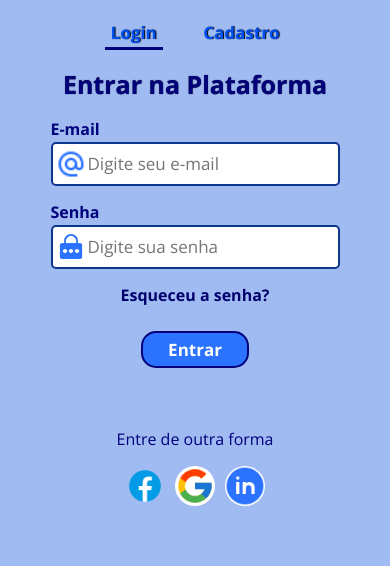
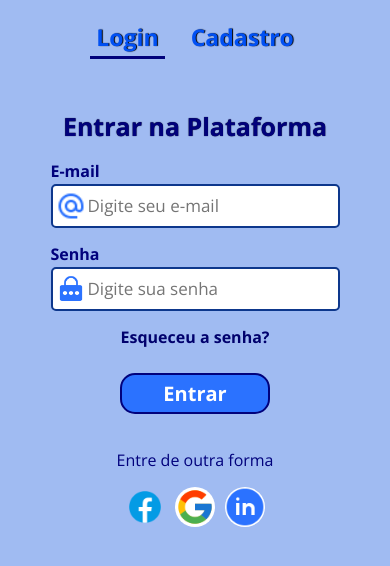
Before and after one commit to DarkSide-Dev/studytech, a React (Create React App) app: page /login in a window 390 px wide. Shown: the top 566 px of the page. Built offline with nearby package versions, Linux system fonts and the light colour scheme.

Commit message:
Responsabilidade Tablet

```diff
--- a/src/assets/screens/Login/style.js
+++ b/src/assets/screens/Login/style.js
@@ -51,6 +51,7 @@ export const LoginTitle = styled.h1`
 
     @media(max-width: 785px){
         font-size: 25px;
+        margin-top: 50px;
     }
 `;
 
@@ -70,6 +71,10 @@ export const Input = styled.input`
     font-size: 17px;
 
     @media(max-width: 785px){
+        width: 275px;
+    }
+
+    @media(max-width: 425px){
         width: 250px;
     }
 
@@ -107,11 +112,20 @@ export const LoginButton = styled.button`
     color: #fff;
     font-weight: bold;
     margin-top: 25px;
+
+    @media(max-width: 785px){
+        font-size: 20px;
+        width: 150px;
+    }
 `;
 
 export const LoginSubtitle = styled.p`
     margin-top: 60px;
     color: #01017c;
+
+    @media(max-width: 785px){
+        margin-top: 35px;
+    }
 `;
 
 export const SocialMediaArea = styled.div`
@@ -201,6 +215,10 @@ export const CadastroButton = styled.button`
 export const CadastroSubtitle = styled.p`
     margin-top: 25px;
     color: #01017c;
+
+    @media(max-width: 785px){
+        height: auto;
+    }
 `;
 
 export const CoverArea = styled.div`
@@ -296,6 +314,10 @@ export const ToggleButton = styled.button`
         bottom: 0;
     }
 
+    @media(max-width: 768px){
+        font-size: 23px;
+    }
+
 `;
 
 export const CoverAreaM = styled.div`
```
